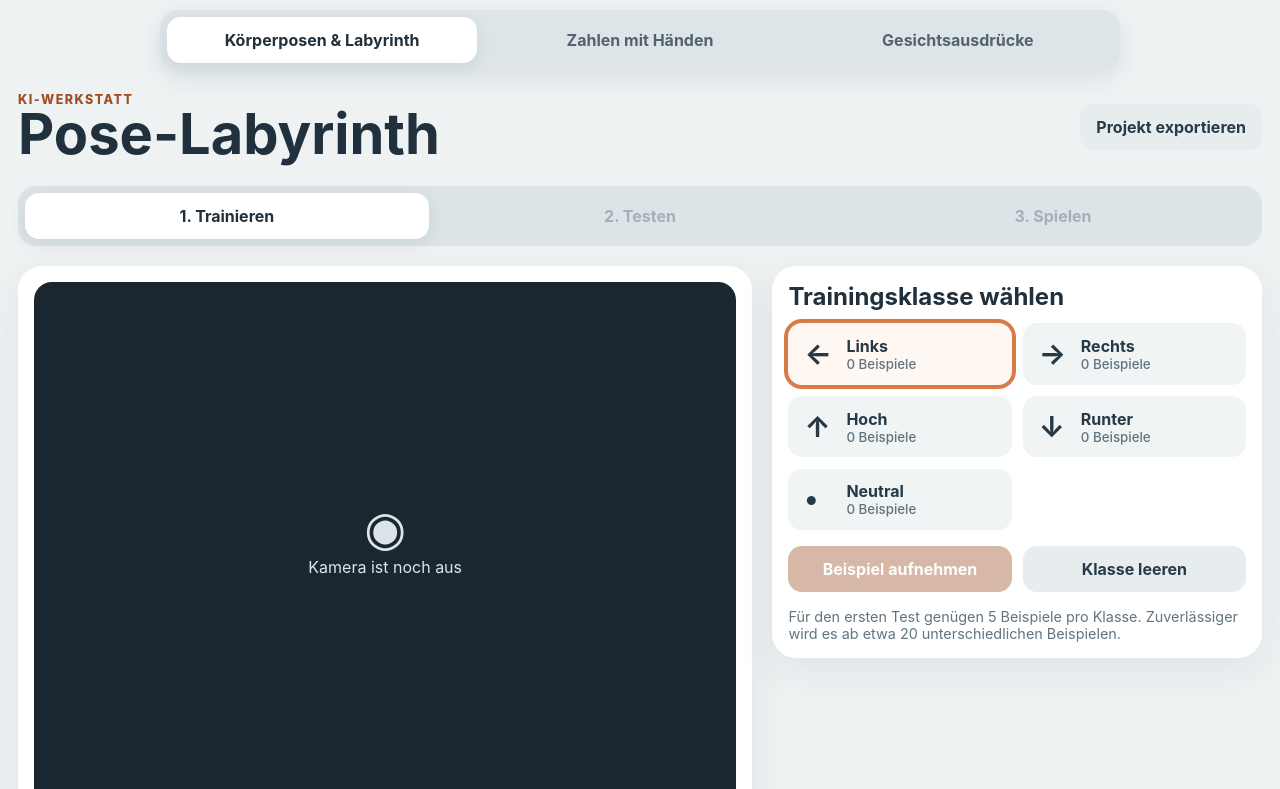
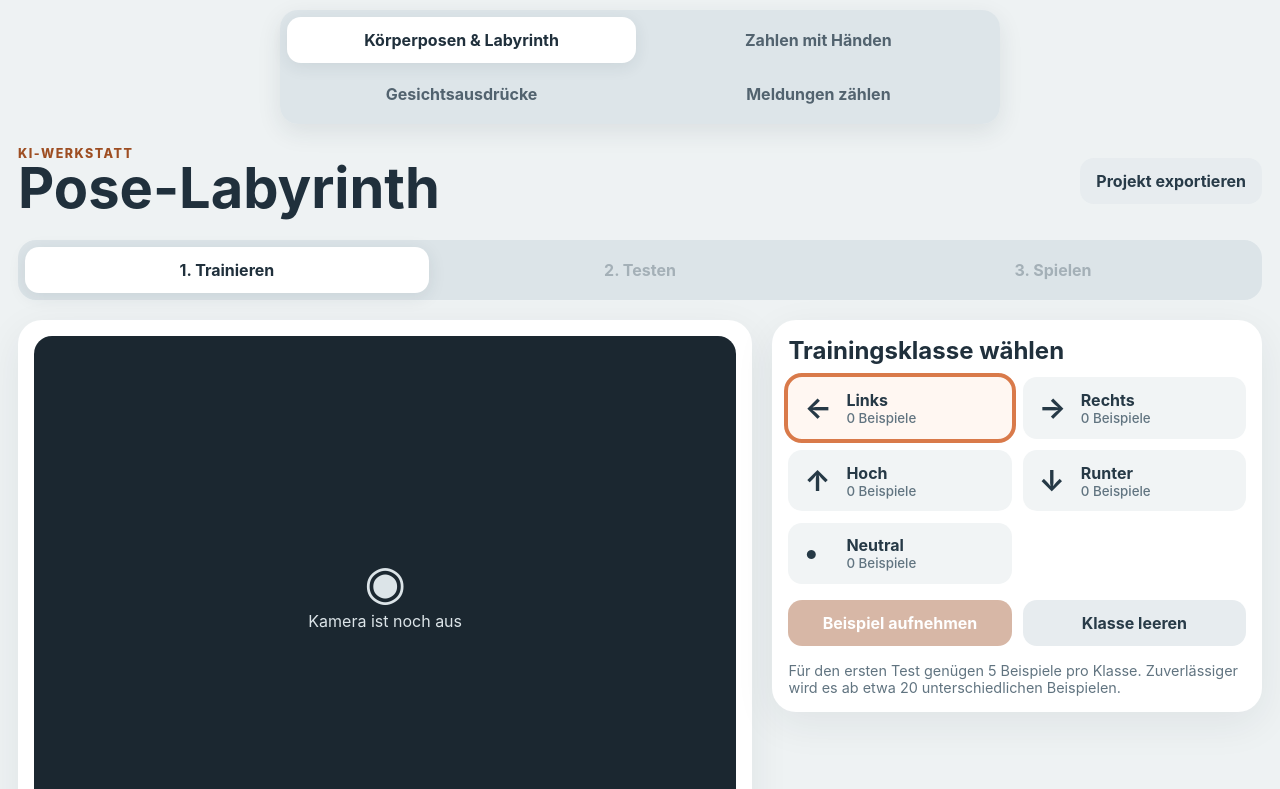
Before and after one commit to technikerleben/pose-labyrinth, a React (Vite) app: page / in a window 1280 px wide. Shown: the top 789 px of the page. Built offline with nearby package versions, Linux system fonts and the light colour scheme.

Commit message:
Add raised-hand counter to app launcher

```diff
--- a/src/Launcher.tsx
+++ b/src/Launcher.tsx
@@ -1,12 +1,14 @@
 import App from './App';
 import FaceExpressions from './FaceExpressions';
 import HandNumbers from './HandNumbers';
+import RaisedHands from './RaisedHands';
 
-type Variant = 'pose' | 'numbers' | 'face';
+type Variant = 'pose' | 'numbers' | 'face' | 'raised';
 
 function currentVariant(): Variant {
   if (window.location.hash === '#numbers') return 'numbers';
   if (window.location.hash === '#face') return 'face';
+  if (window.location.hash === '#raised') return 'raised';
   return 'pose';
 }
 
@@ -21,12 +23,13 @@ export default function Launcher() {
 
   return (
     <>
-      <div className="variant-switch three" role="navigation" aria-label="App-Variante wählen">
+      <div className="variant-switch four" role="navigation" aria-label="App-Variante wählen">
         <button className={variant === 'pose' ? 'active' : ''} onClick={() => switchVariant('pose')}>Körperposen &amp; Labyrinth</button>
         <button className={variant === 'numbers' ? 'active' : ''} onClick={() => switchVariant('numbers')}>Zahlen mit Händen</button>
         <button className={variant === 'face' ? 'active' : ''} onClick={() => switchVariant('face')}>Gesichtsausdrücke</button>
+        <button className={variant === 'raised' ? 'active' : ''} onClick={() => switchVariant('raised')}>Meldungen zählen</button>
       </div>
-      {variant === 'pose' ? <App /> : variant === 'numbers' ? <HandNumbers /> : <FaceExpressions />}
+      {variant === 'pose' ? <App /> : variant === 'numbers' ? <HandNumbers /> : variant === 'face' ? <FaceExpressions /> : <RaisedHands />}
     </>
   );
 }
```
